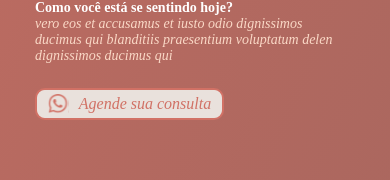
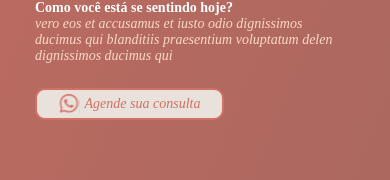
Before and after one commit to Felipesdr/mariana-gil-front, an Angular app: page / in a window 390 px wide. Shown: the part 325-505 px from the top of the page. Built offline with nearby package versions, Linux system fonts and the light colour scheme.

Commit message:
Fix Botão agendar consulta para mobile

```diff
--- a/src/app/components/top-layout/top-layout.component.scss
+++ b/src/app/components/top-layout/top-layout.component.scss
@@ -168,7 +168,28 @@ main{
         margin-bottom: 37px;
     }
 
+    .topo-lado-esquerdo-botao a {
+        display: flex;
+        width: 185px;
+        height: 28px;
+        padding: 5px;
+        justify-content: center;
+        align-items: center;
+        gap: 5px;
+        flex-shrink: 0;
+        border-radius: 10px;
+        background: #E9E1DC;
+        color: #D17165;
+        font-family: Judson;
+        font-size: 14px;
+        font-style: italic;
+        font-weight: 400;
+        line-height: normal;
+    }
+
     .topo-lado-direito{
         display: none;
     }
+
+
   }
```
